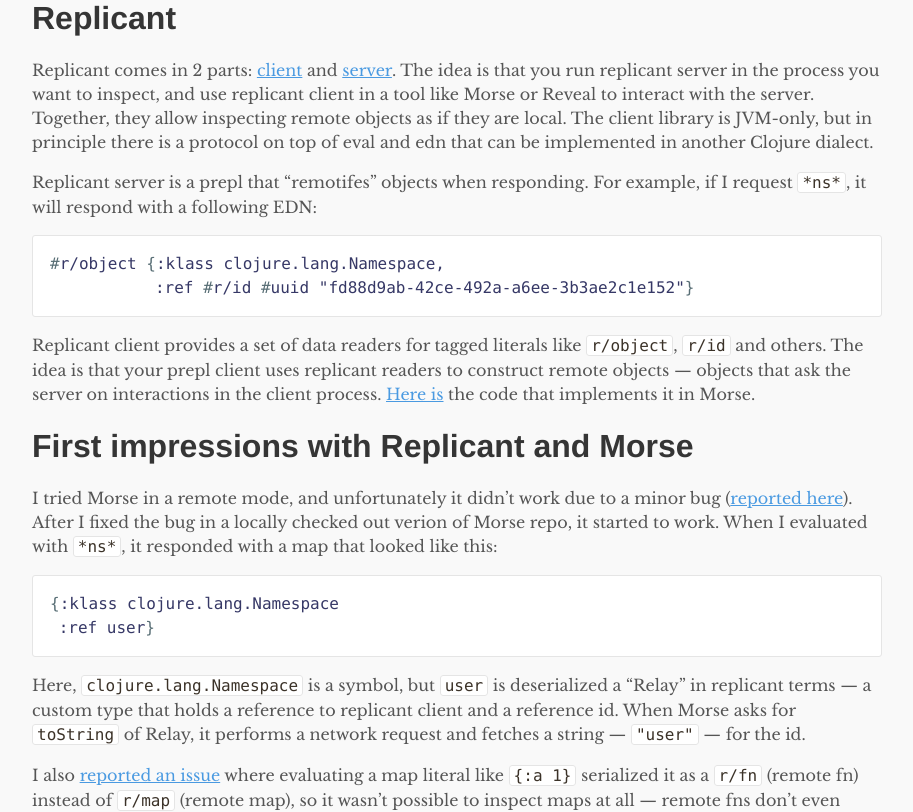
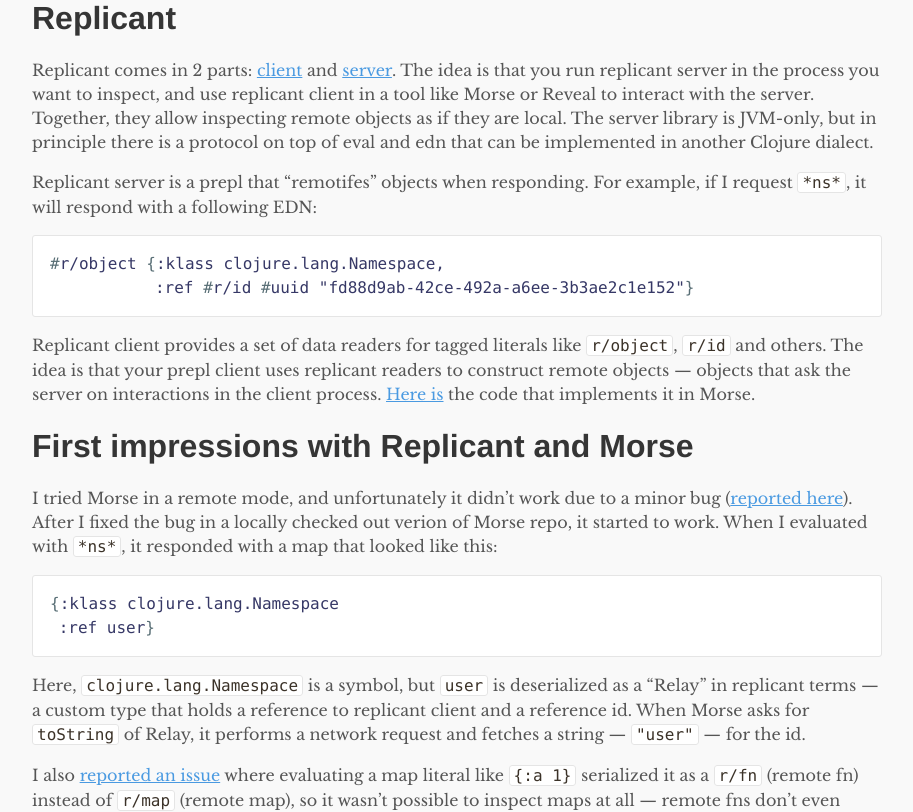
Before and after one commit to vlaaad/vlaaad.github.io, a Jekyll site: the page built from _posts/2023-04-30-replicant.md, in a window 1280 px wide and 1400 px high, scrolled down 1082 px. Shown: the part 200-1012 px from the top of the window, without its empty margins (183-1096 px from the left). Built offline with Jekyll 4.4.1, drawn with Linux system fonts in a browser that asks for light colours; comment, search, counter and statistics services are not loaded.

Commit message:
new post

````diff
--- a/_posts/2023-04-30-replicant.md
+++ b/_posts/2023-04-30-replicant.md
@@ -14,7 +14,7 @@
 
 # Replicant
 
-Replicant comes in 2 parts: [client](https://github.com/clojure/data.alpha.replicant-client) and [server](https://github.com/clojure/data.alpha.replicant-server). The idea is that you run replicant server in the process you want to inspect, and use replicant client in a tool like Morse or Reveal to interact with the server. Together, they allow inspecting remote objects as if they are local. The client library is JVM-only, but in principle there is a protocol on top of eval and edn that can be implemented in another Clojure dialect.
+Replicant comes in 2 parts: [client](https://github.com/clojure/data.alpha.replicant-client) and [server](https://github.com/clojure/data.alpha.replicant-server). The idea is that you run replicant server in the process you want to inspect, and use replicant client in a tool like Morse or Reveal to interact with the server. Together, they allow inspecting remote objects as if they are local. The server library is JVM-only, but in principle there is a protocol on top of eval and edn that can be implemented in another Clojure dialect.
 
 Replicant server is a prepl that "remotifes" objects when responding. For example, if I request `*ns*`, it will respond with a following EDN:
 ```clj
@@ -31,7 +31,7 @@
 {:klass clojure.lang.Namespace
  :ref user}
 ```
-Here, `clojure.lang.Namespace` is a symbol, but `user` is deserialized a "Relay" in replicant terms — a custom type that holds a reference to replicant client and a reference id. When Morse asks for `toString` of Relay, it performs a network request and fetches a string — `"user"` — for the id.
+Here, `clojure.lang.Namespace` is a symbol, but `user` is deserialized as a "Relay" in replicant terms — a custom type that holds a reference to replicant client and a reference id. When Morse asks for `toString` of Relay, it performs a network request and fetches a string — `"user"` — for the id.
 
 I also [reported an issue](https://github.com/clojure/data.alpha.replicant-server/issues/1) where evaluating a map literal like `{:a 1}` serialized it as a `r/fn` (remote fn) instead of `r/map` (remote map), so it wasn't possible to inspect maps at all — remote fns don't even fetch `toString`s... I'm not sure if I'm doing something wrong here, but I launched the server as described in the docs:
 ```sh
````
